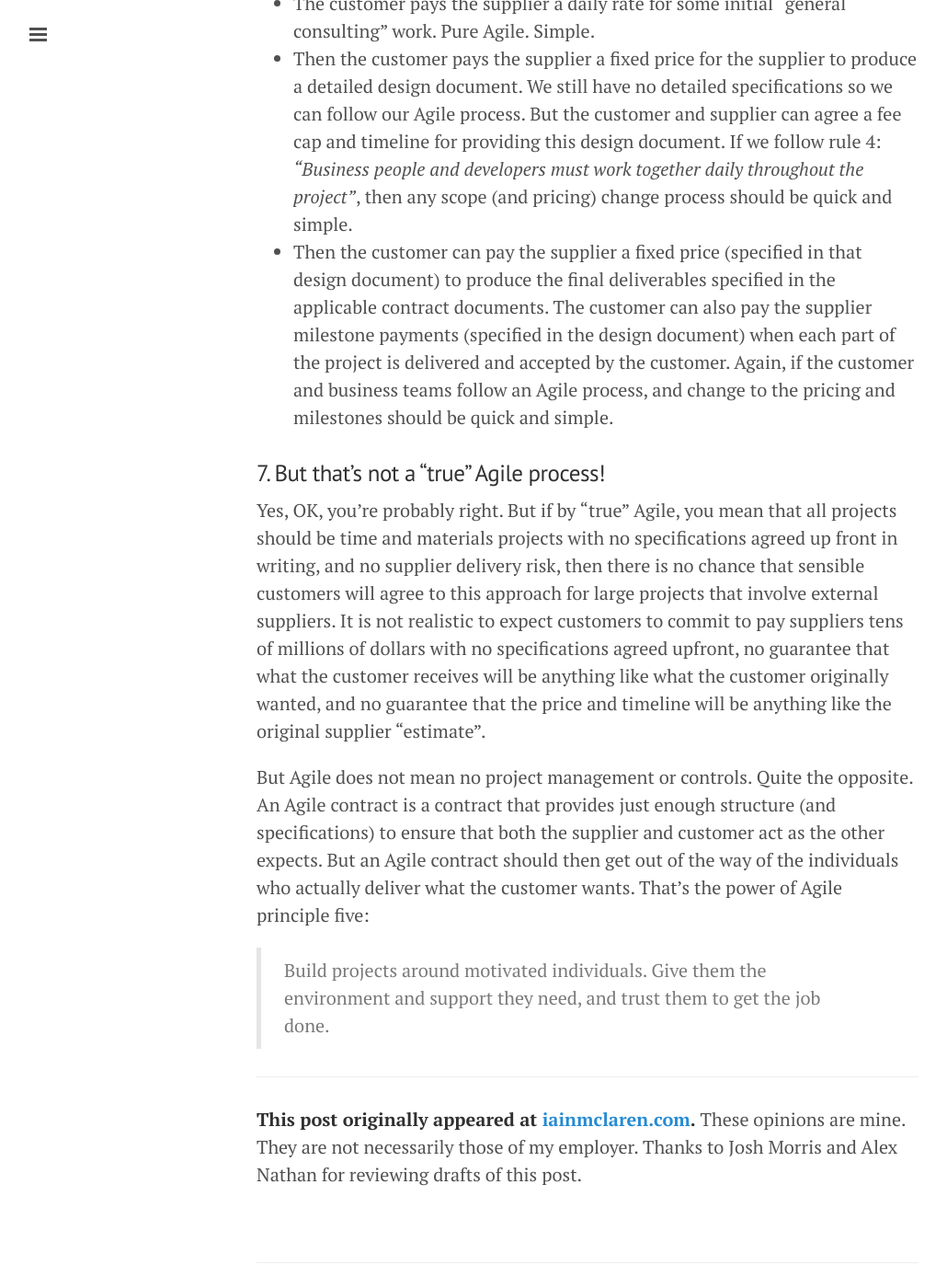
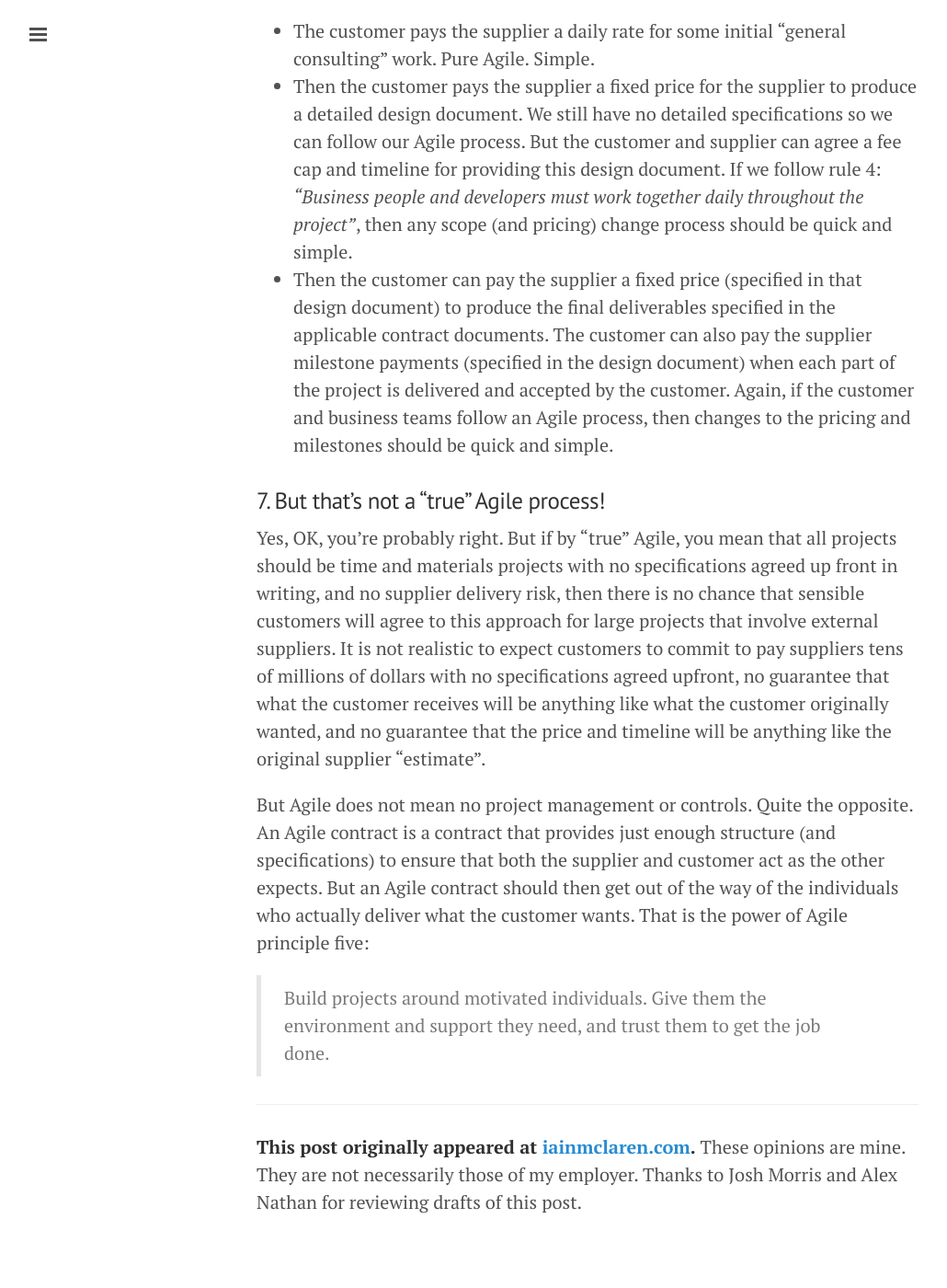
Before and after one commit to imclaren/blog, a Jekyll site: the page built from _posts/2015-01-28-agile.md, in a window 1280 px wide and 1400 px high, scrolled down 6210 px. Shown: the whole window at 92% size, without its empty margins (1-1031 px from the left). Built offline with Jekyll 4.4.1, drawn with Linux system fonts in a browser that asks for light colours; Markdown is read by kramdown in place of the engine named in the settings; some of the changed text lies outside the part shown.

Commit message:
Agile updates

```diff
--- a/_posts/2015-01-28-agile.md
+++ b/_posts/2015-01-28-agile.md
@@ -119,13 +119,13 @@ So for our example project we can implement an Agile process as follows:
 
 - The customer pays the supplier a daily rate for some initial "general consulting" work.  Pure Agile.  Simple.
 - Then the customer pays the supplier a fixed price for the supplier to produce a detailed design document.  We still have no detailed specifications so we can follow our Agile process.  But the customer and supplier can agree a fee cap and timeline for providing this design document.  If we follow rule 4: *"Business people and developers must work together daily throughout the project"*, then any scope (and pricing) change process should be quick and simple.
-- Then the customer can pay the supplier a fixed price (specified in that design document) to produce the final deliverables specified in the applicable contract documents.  The customer can also pay the supplier milestone payments (specified in the design document) when each part of the project is delivered and accepted by the customer.  Again, if the customer and business teams follow an Agile process, and change to the pricing and milestones should be quick and simple.
+- Then the customer can pay the supplier a fixed price (specified in that design document) to produce the final deliverables specified in the applicable contract documents.  The customer can also pay the supplier milestone payments (specified in the design document) when each part of the project is delivered and accepted by the customer.  Again, if the customer and business teams follow an Agile process, then changes to the pricing and milestones should be quick and simple.
 
 ### 7.  But that's not a "true" Agile process!
 
 Yes, OK, you're probably right.  But if by "true" Agile, you mean that all projects should be time and materials projects with no specifications agreed up front in writing, and no supplier delivery risk, then there is no chance that sensible customers will agree to this approach for large projects that involve external suppliers.  It is not realistic to expect customers to commit to pay suppliers tens of millions of dollars with no specifications agreed upfront, no guarantee that what the customer receives will be anything like what the customer originally wanted, and no guarantee that the price and timeline will be anything like the original supplier "estimate".
 
-But Agile does not mean no project management or controls.  Quite the opposite.  An Agile contract is a contract that provides just enough structure (and specifications) to ensure that both the supplier and customer act as the other expects.  But an Agile contract should then get out of the way of the individuals who actually deliver what the customer wants.  That's the power of Agile principle five:
+But Agile does not mean no project management or controls.  Quite the opposite.  An Agile contract is a contract that provides just enough structure (and specifications) to ensure that both the supplier and customer act as the other expects.  But an Agile contract should then get out of the way of the individuals who actually deliver what the customer wants.  That is the power of Agile principle five:
 
 > Build projects around motivated individuals. Give them the environment and support they need, and trust them to get the job done.
 
```
Also changed, not shown: other parts of _posts/2015-01-28-agile.md (+1 -1 lines).
